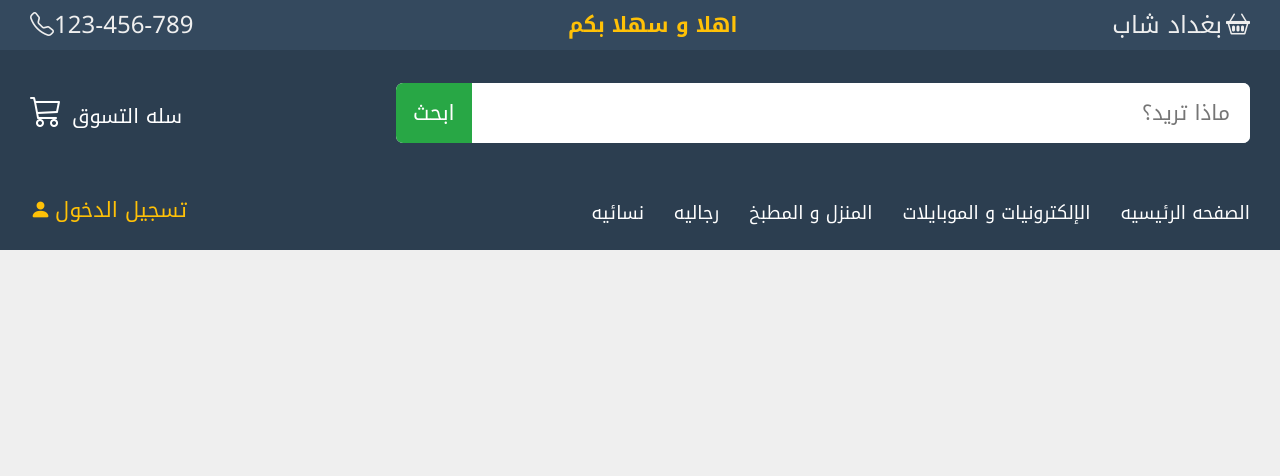
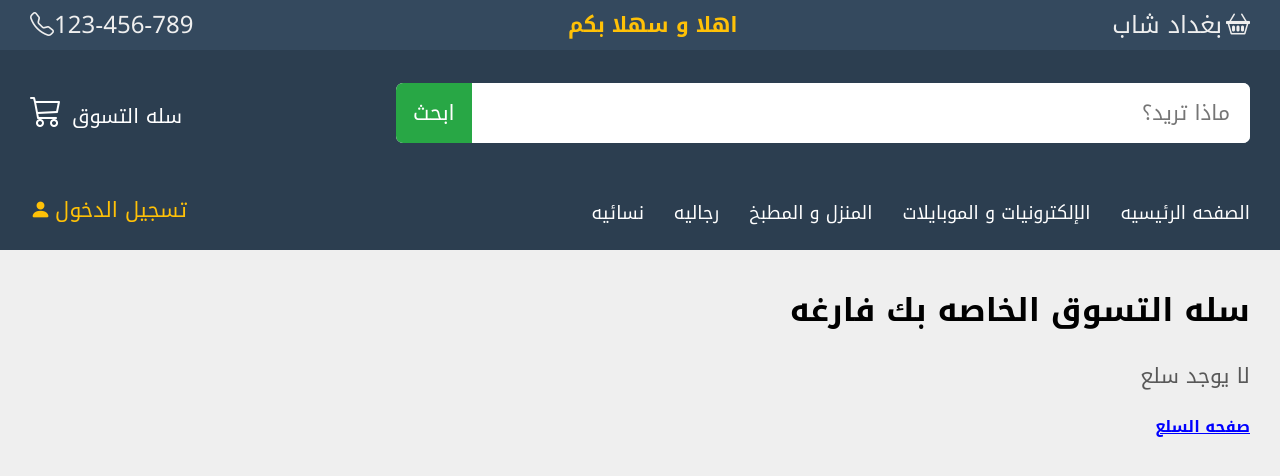
Before and after one commit to David-111409/E-Commerce-Baghdad, a React (Vite) app: page /cart in a window 1280 px wide. Shown: the top 476 px of the page. Built offline with nearby package versions, Linux system fonts and the light colour scheme; the HTML template or start-up script is replaced by a standard one.

Commit message:
some work on cart

```diff
--- a/src/App.jsx
+++ b/src/App.jsx
@@ -1,7 +1,16 @@
 import "bootstrap-icons/font/bootstrap-icons.css";
 import Header from "./components/header/Header";
+import { Route, Routes } from "react-router-dom";
+import Cart from "./pages/cart/Cart";
 const App = () => {
-  return <Header />;
+  return (
+    <>
+      <Header />
+      <Routes>
+        <Route path="/cart" element={<Cart />} />
+      </Routes>
+    </>
+  );
 };
 
 export default App;
--- /dev/null
+++ b/src/pages/cart/Cart.jsx
@@ -0,0 +1,15 @@
+import { Link } from "react-router-dom";
+import "./cart.css"
+const Cart = () => {
+  return (
+    <div className="empty-cart">
+      <h1>سله التسوق الخاصه بك فارغه</h1>
+      <p>لا یوجد سلع</p>
+      <Link className="empty-cart-link" to="/products">
+        صفحه السلع
+      </Link>
+    </div>
+  );
+};
+
+export default Cart;
--- /dev/null
+++ b/src/pages/cart/cart.css
@@ -0,0 +1,23 @@
+.empty-cart {
+  padding: 30px;
+  height: calc(100vh - 250px);
+}
+
+.empty-cart h1 {
+  font-size: 32px;
+  color: #000;
+}
+
+.empty-cart p {
+  font-size: 21px;
+  font-weight: 500;
+  color: var(--gray-color);
+  margin: 15px 0;
+}
+
+.empty-cart-link {
+  font-size: 30;
+  color: blue;
+  font-weight: 600;
+  text-decoration: underline;
+}
```
